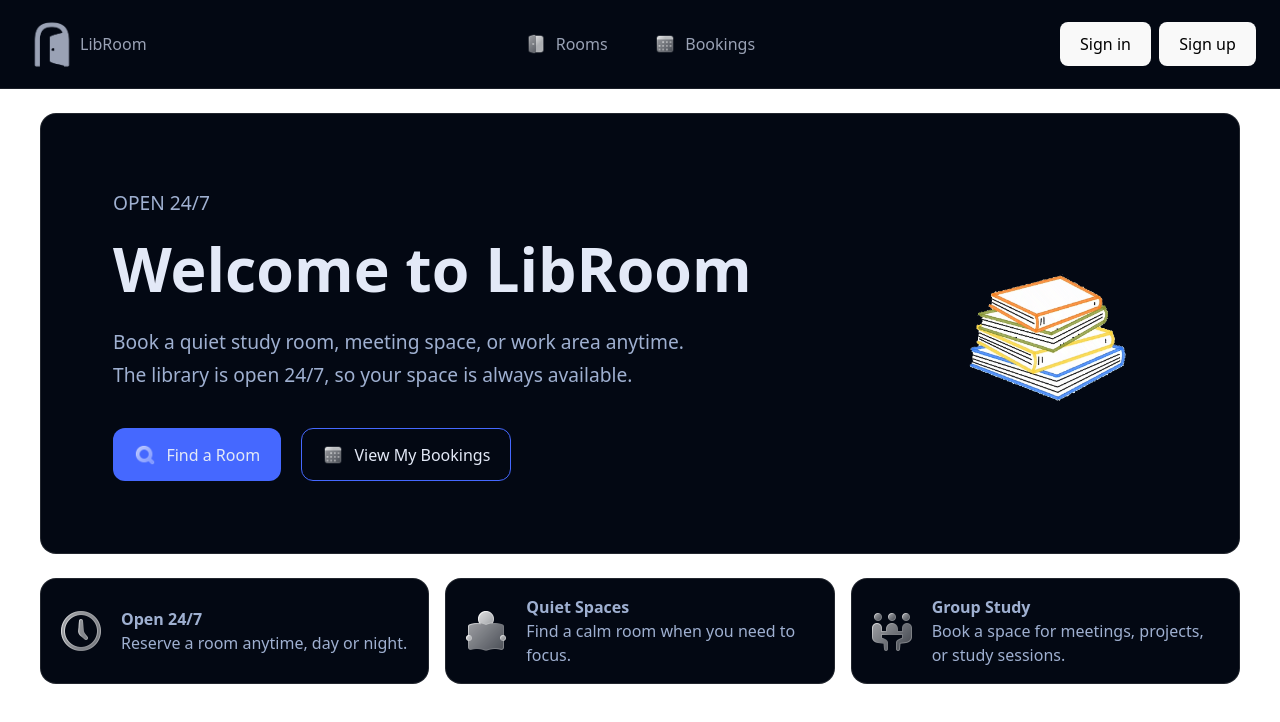
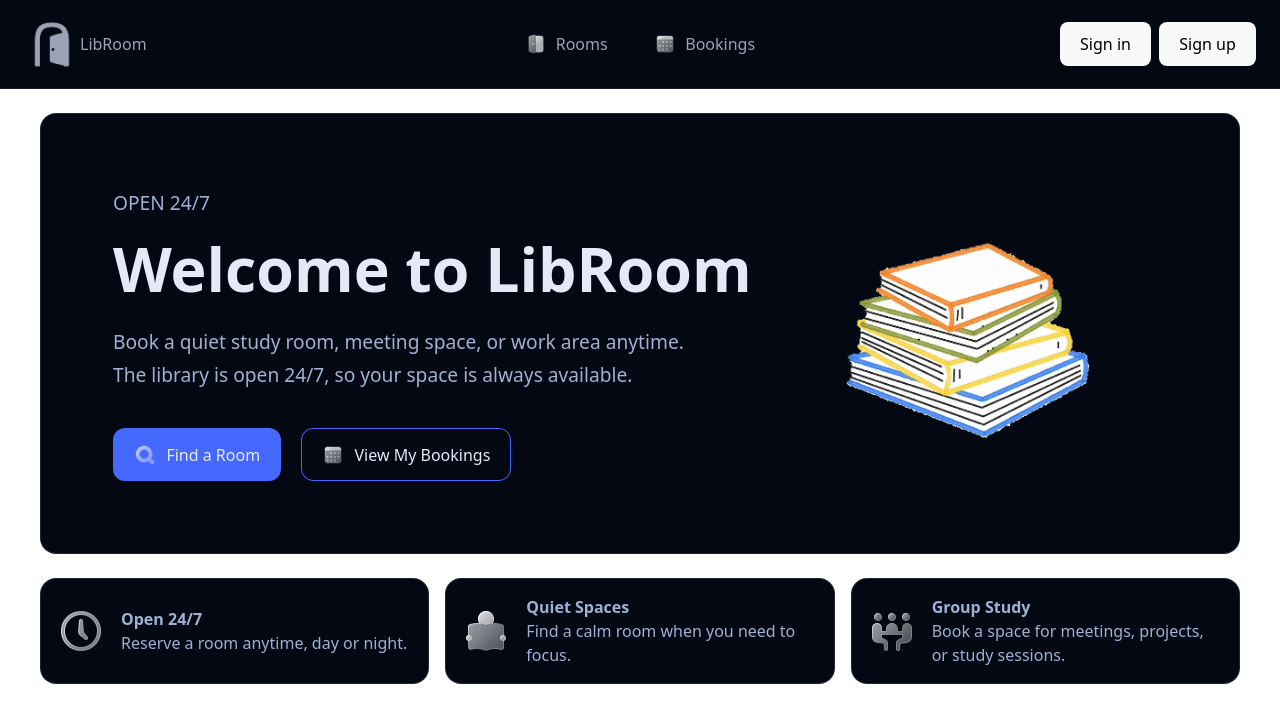
Before and after one commit to AWF-Group13/frontend, a React (Vite) app: page / in a window 1280 px wide. Shown: the top 722 px of the page. Built offline with nearby package versions, Linux system fonts and the light colour scheme; no server answers.

Commit message:
make gif bigger

```diff
--- a/src/pages/HomePage.css
+++ b/src/pages/HomePage.css
@@ -11,11 +11,11 @@
   max-width: 1200px;
   margin: 0 auto;
   min-height: 24rem;
-  padding: 4.5rem;
+  padding: 4.5rem 28rem 4.5rem 4.5rem;
   background-image: url("/gif.gif");
   background-repeat: no-repeat;
   background-position: right 3rem center;
-  background-size: min(18rem, 32vw);
+  background-size: min(28rem, 46vw);
 }
 
 .boxes {
```
